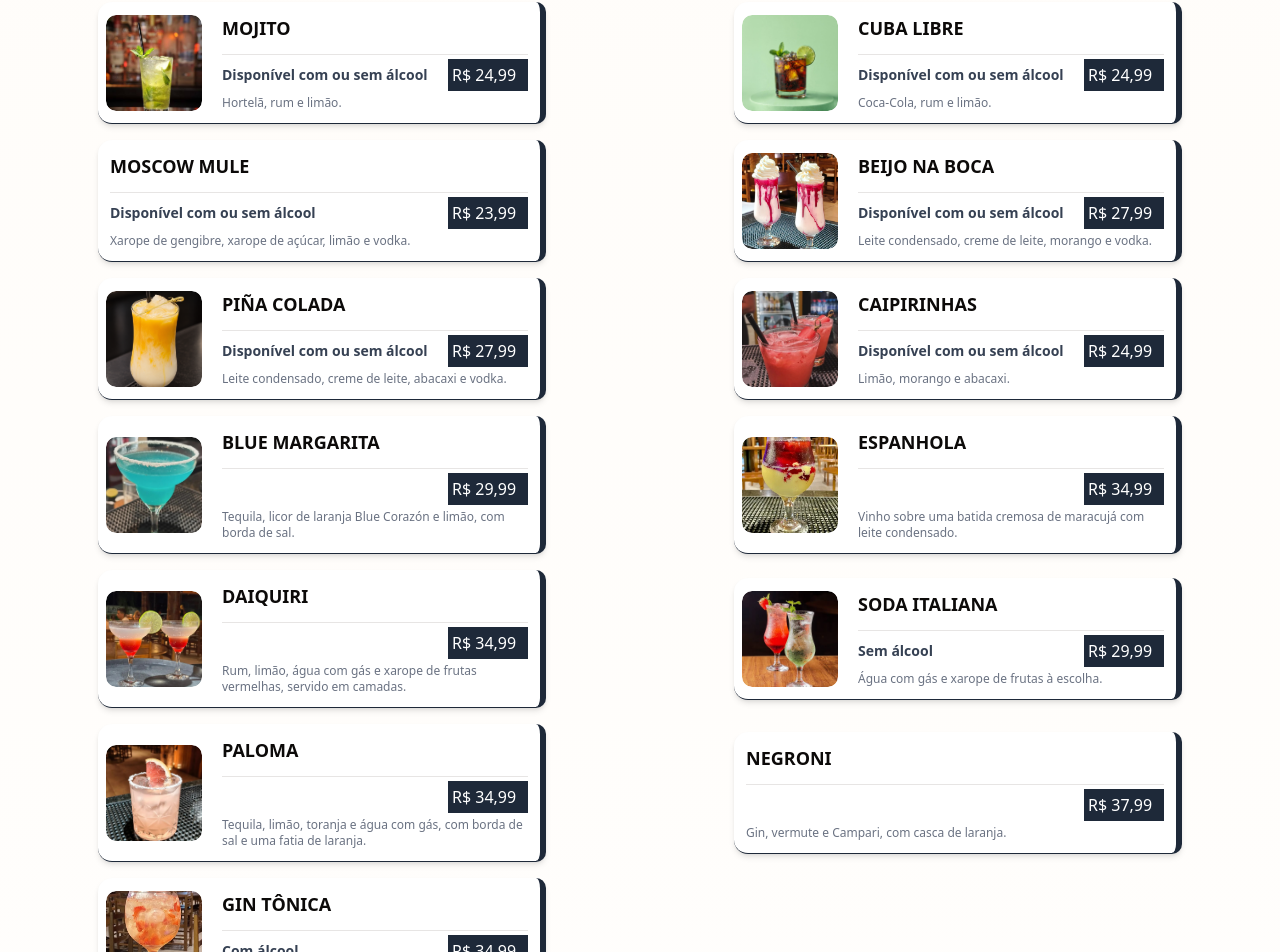
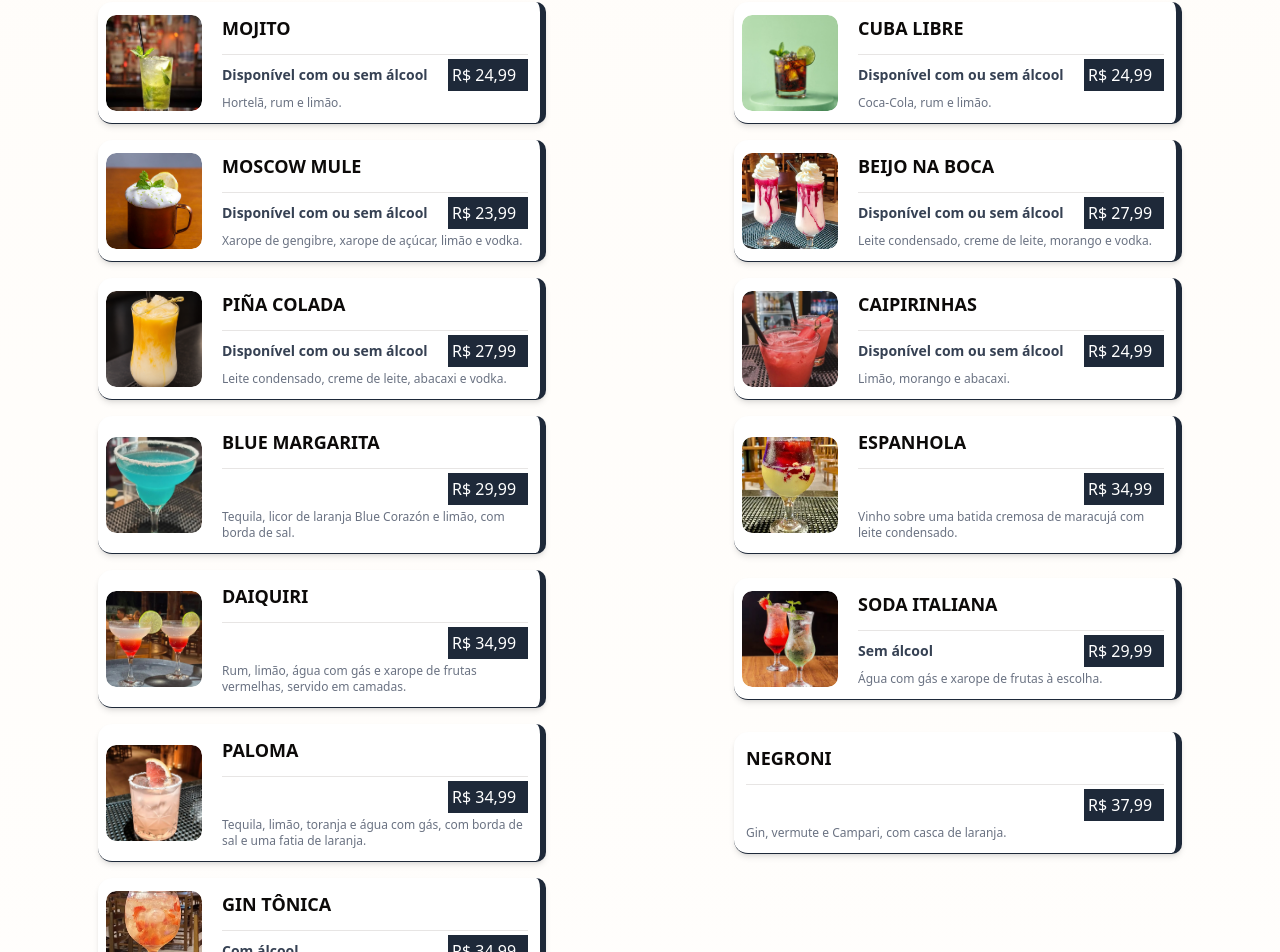
Before and after one commit to brasaburger06-blip/cardapio-brasa, a Next.js app in the folder testecardapioune-master/testecardapioune-master/: page /testune in a window 1280 px wide. Shown: the part 6487-7439 px from the top of the page. Built offline with nearby package versions, Linux system fonts and the light colour scheme.

Commit message:
Exibe a foto no item Moscow Mule

```diff
--- a/testecardapioune-master/testecardapioune-master/src/db.js
+++ b/testecardapioune-master/testecardapioune-master/src/db.js
@@ -1052,6 +1052,7 @@ export const dataBase = [
   },
   {
     "id": "1302",
+    "imageUrlPry": "/moscow-mule.jpeg",
     "name": "MOSCOW MULE",
     "typeMenu": false,
     "categoryTitle": "DRINKS",
```
